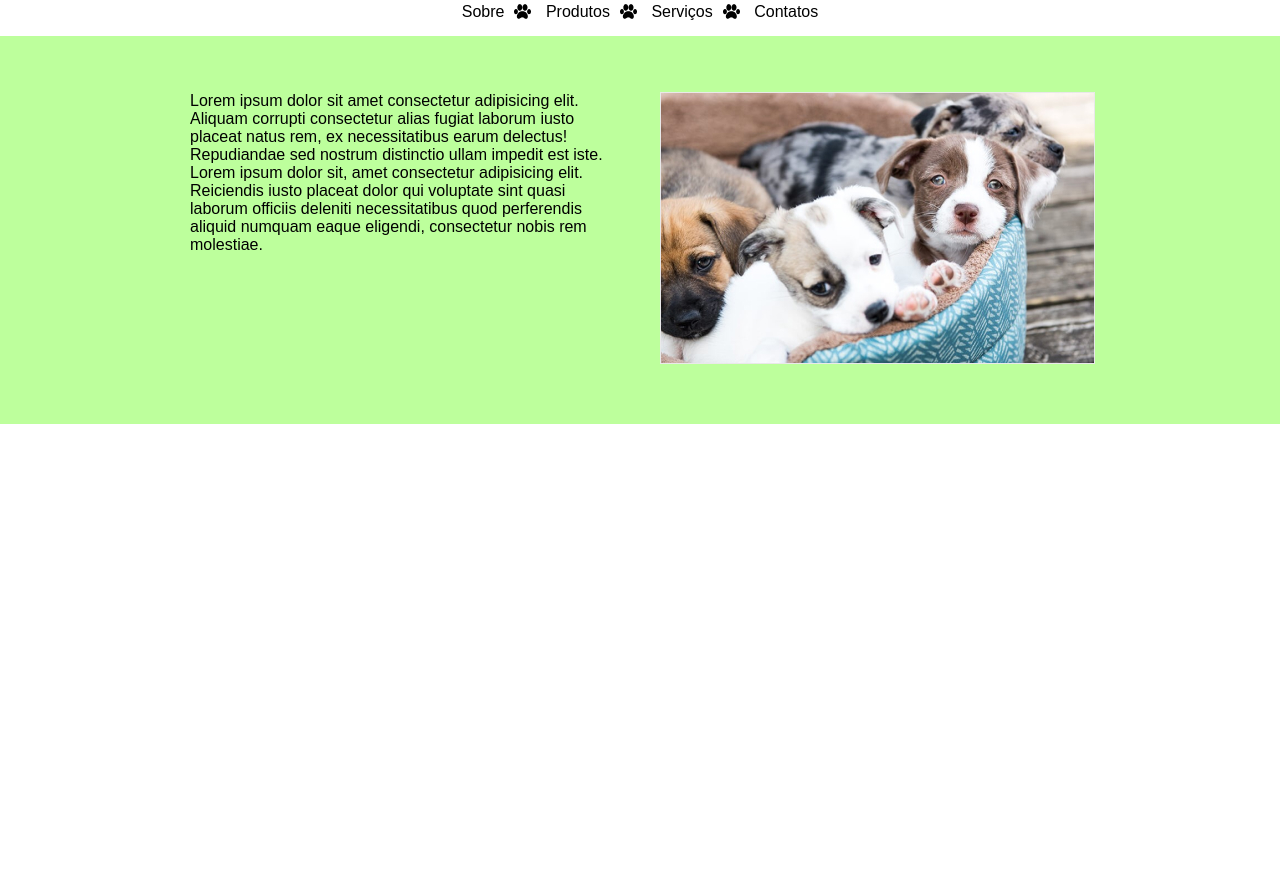
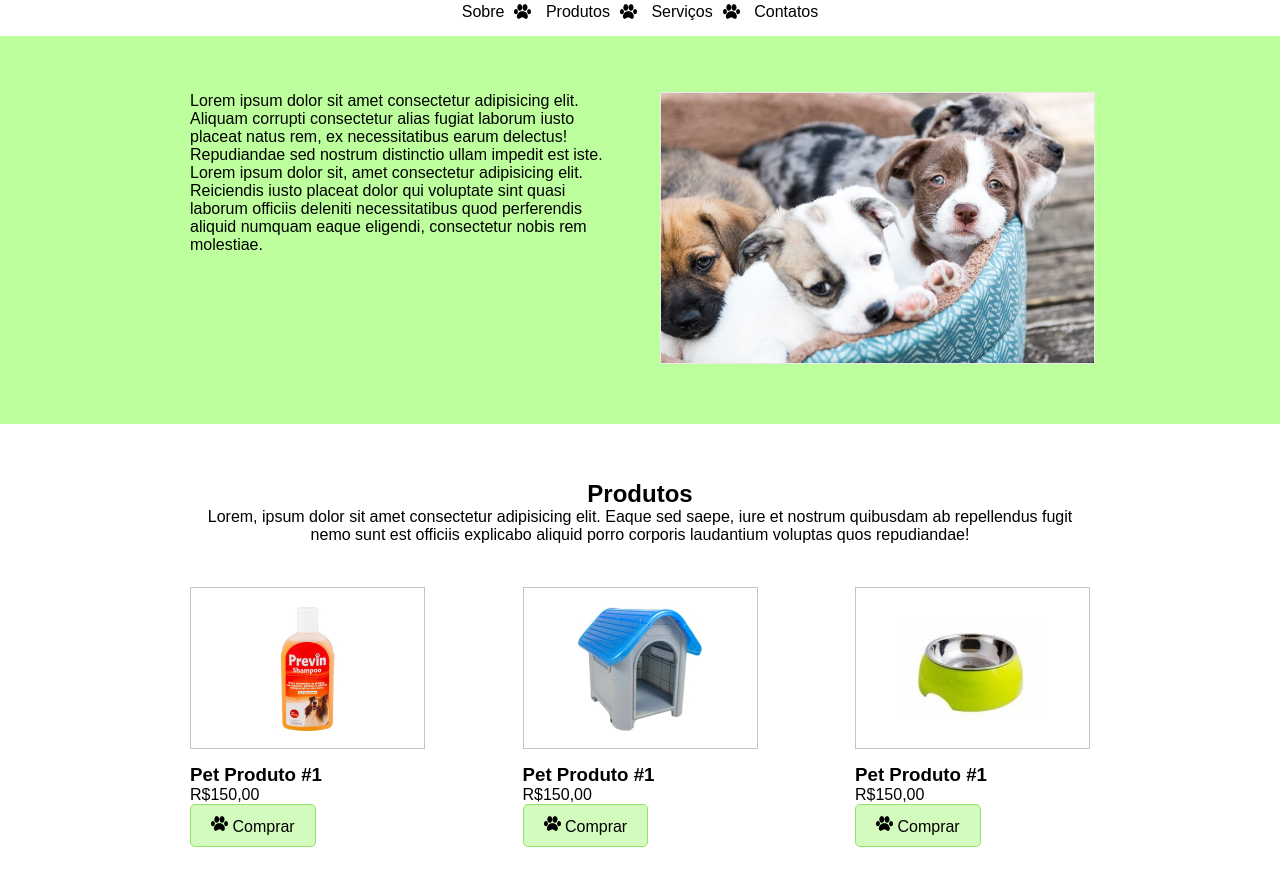
Before and after one commit to Ryan-VS-05/pwi-turma-a, a plain HTML site: page index.html in a window 1280 px wide. Shown: the part 116-1002 px from the top of the page. Before the commit the page ends 800 px from the top, so only its background shows below. Drawn offline with Linux system fonts and the light colour scheme.

Commit message:
section produto

```diff
--- a/css/petshop.css
+++ b/css/petshop.css
@@ -66,3 +66,38 @@ nav a:hover{
 .flex-container .col{
     width: 430px;
 }
+
+.texto-centralizado{
+    text-align: center;
+}
+
+.produto{
+    width: 235px;
+}
+
+.produto figure{
+    border: 1px solid #c4c4c4;
+    background-color: #fff;
+    margin: 0 0 15px 0;
+    text-align: center;
+    height: 160px;
+    line-height: 160px;
+}
+
+.produto figure img{
+    vertical-align: middle;
+}
+
+.btn-pata{
+    border: 1px solid #91e467;
+    background-color: #d2fbbd;
+    text-decoration: none;
+    color: black;
+    border-radius: 5px;
+    display: inline-block;
+    padding: 10px 20px;
+}
+
+#produto .flex-container{
+    margin-top: 43px;
+}
--- a/index.html
+++ b/index.html
@@ -35,5 +35,47 @@
             </div>
         </div>
     </section>
+
+    <section id="produto">
+        <div class="container">
+            <h2 class="texto-centralizado">Produtos</h2>
+            <p class="texto-centralizado">Lorem, ipsum dolor sit amet consectetur adipisicing elit. Eaque sed saepe, iure et nostrum quibusdam ab repellendus fugit nemo sunt est officiis explicabo aliquid porro corporis laudantium voluptas quos repudiandae!</p>
+            <div class="flex-container">
+                <article class="produto">
+                    <figure>
+                        <img src="img/produto-1.jpg" alt="Produto Pet 1">
+                    </figure>
+                    <h3>Pet Produto #1</h3>
+                    <p>R$150,00</p>
+                    <a href="#" class="btn-pata">
+                        <img src="img/patinha-preta.png" alt="patinha preta">
+                        Comprar
+                    </a>
+                </article>
+                <article class="produto">
+                    <figure>
+                        <img src="img/produto-2.jpg" alt="Produto Pet 2">
+                    </figure>
+                    <h3>Pet Produto #1</h3>
+                    <p>R$150,00</p>
+                    <a href="#" class="btn-pata">
+                        <img src="img/patinha-preta.png" alt="patinha preta">
+                        Comprar
+                    </a>
+                </article>
+                <article class="produto">
+                    <figure>
+                        <img src="img/produto-3.jpg" alt="Produto Pet 3">
+                    </figure>
+                    <h3>Pet Produto #1</h3>
+                    <p>R$150,00</p>
+                    <a href="#" class="btn-pata">
+                        <img src="img/patinha-preta.png" alt="patinha preta">
+                        Comprar
+                    </a>
+                </article>
+            </div>
+        </div>
+    </section>
 </body>
 </html>
```
